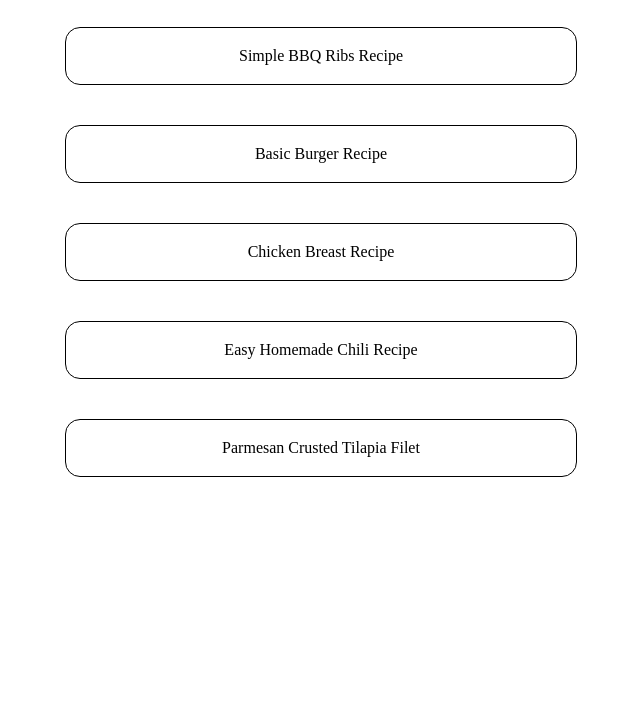
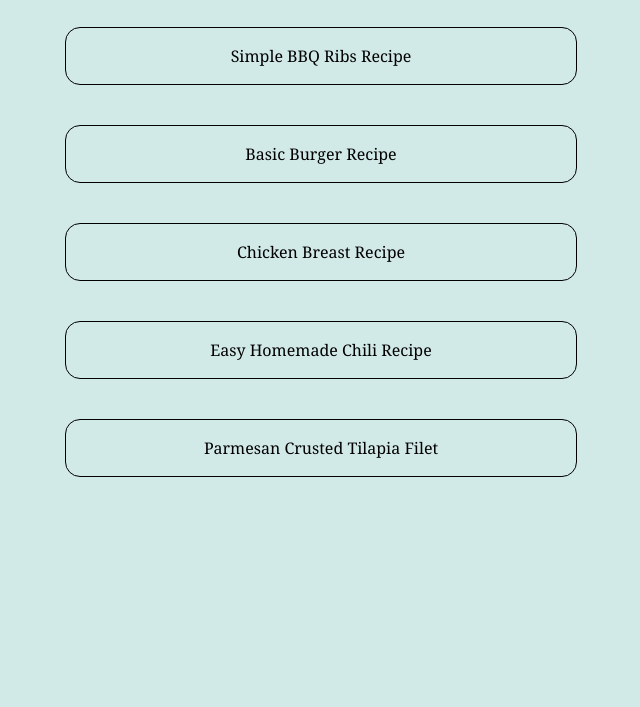
Before and after one commit to calvin-moore/odin-recipes, a plain HTML site: page index.html in a window 1280 px wide. Shown: the part 93-800 px from the top of the page, without its empty margins (319-959 px from the left). Drawn offline with Linux system fonts and the light colour scheme.

Commit message:
add font family & background color

```diff
--- a/style.css
+++ b/style.css
@@ -46,6 +46,8 @@ table {
 /* Custom CSS */
 body {
     text-align: center;
+    font-family: Georgia, 'Times New Roman', Times, serif;
+    background-color: rgba(142, 200, 197, 0.4);
 }
 
 h1 {
```
